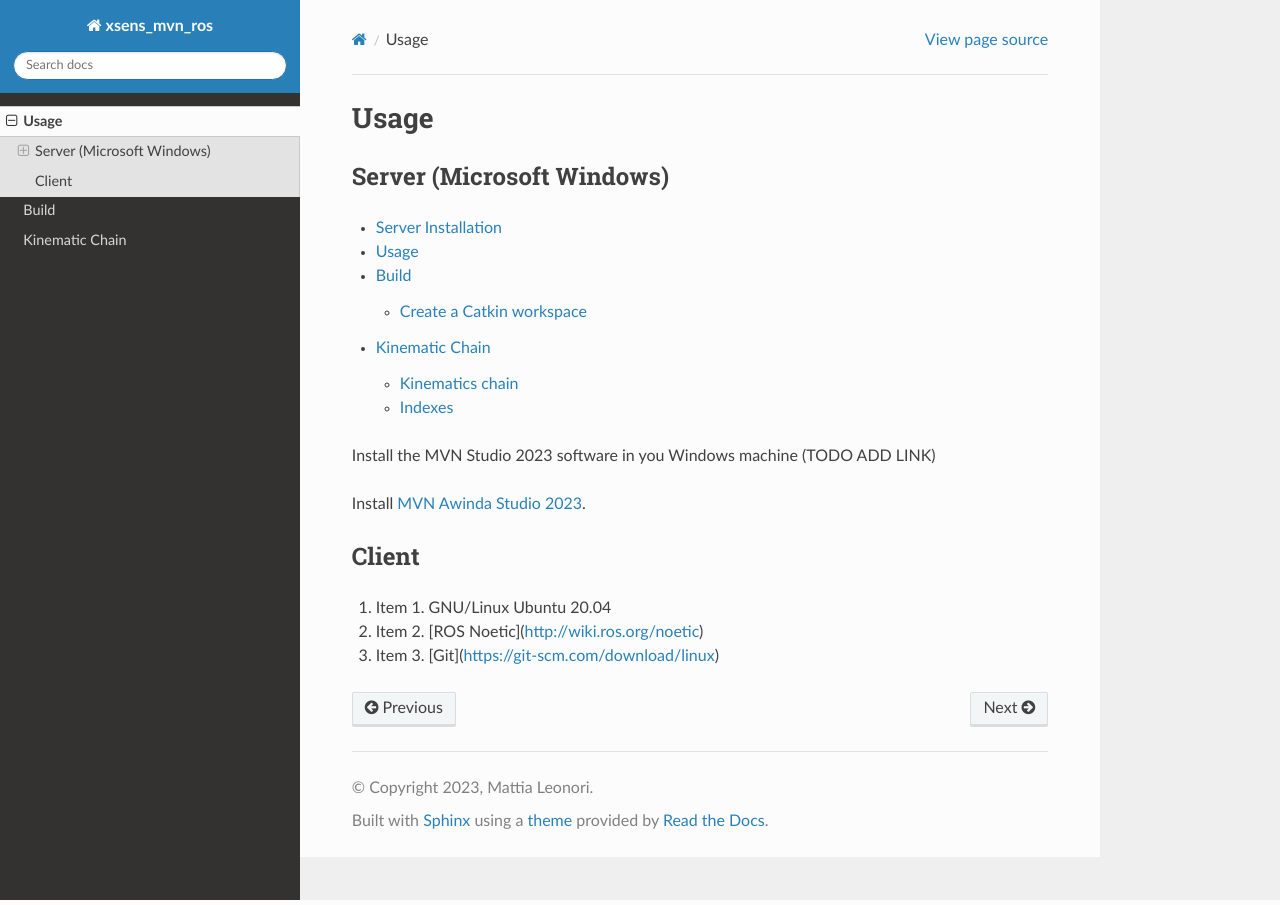
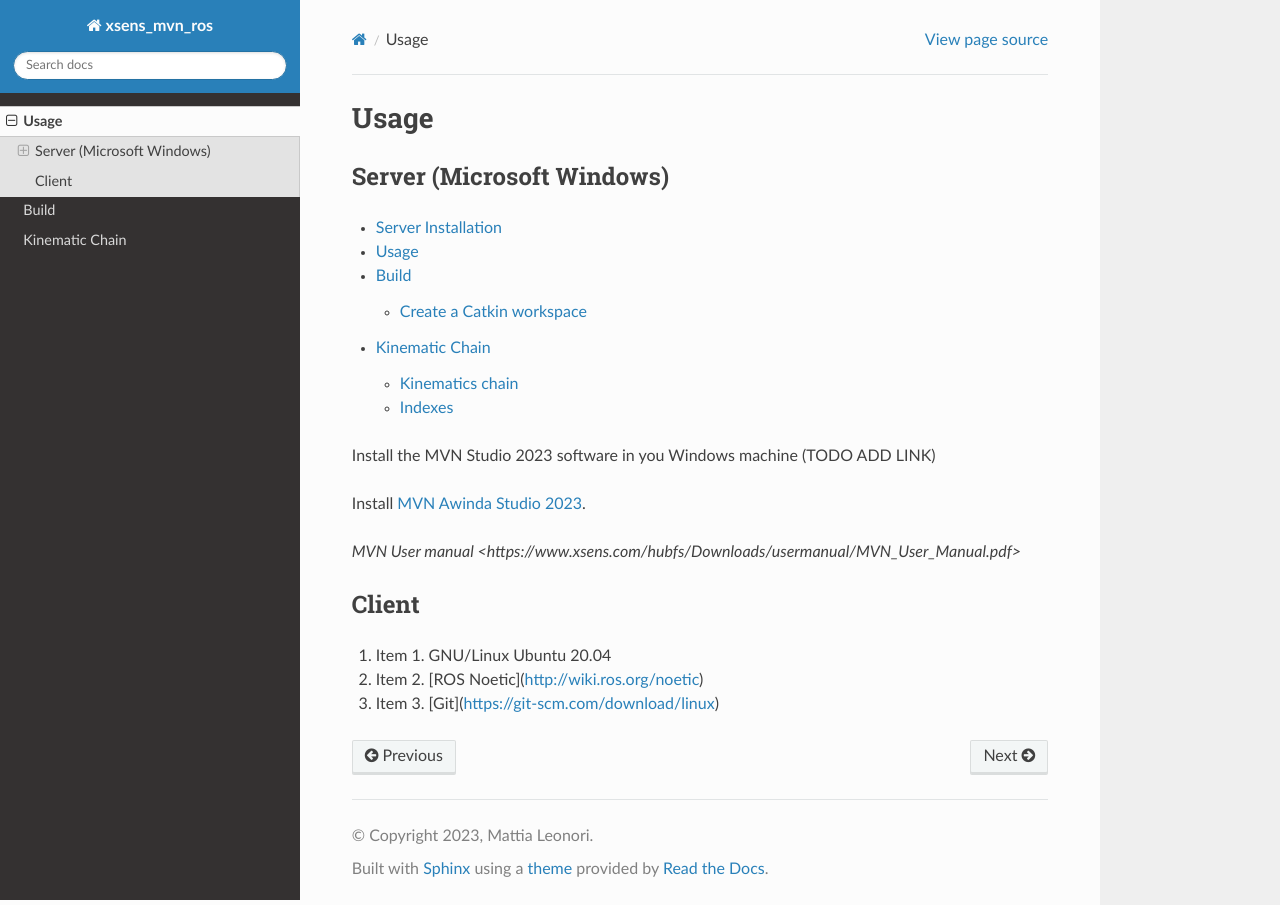
Before and after one commit to hrii-iit/xsens_mvn_ros, a Sphinx documentation site: the page built from docs/sphinx/source/installation.rst, in a window 1280 px wide. Built offline with Sphinx 7.4.7 and the Read the Docs theme 2.0.0, drawn with Linux system fonts in a browser that asks for light colours.

Commit message:
Added MVN user manual link

```diff
--- a/docs/sphinx/source/installation.rst
+++ b/docs/sphinx/source/installation.rst
@@ -17,6 +17,7 @@ Install the MVN Studio 2023 software in you Windows machine (TODO ADD LINK)
 
 Install `MVN Awinda Studio 2023 <https://www.xsens.com/products/mtw-awinda>`_.
 
+`MVN User manual <https://www.xsens.com/hubfs/Downloads/usermanual/MVN_User_Manual.pdf>`
 
 Client
 ------
```
